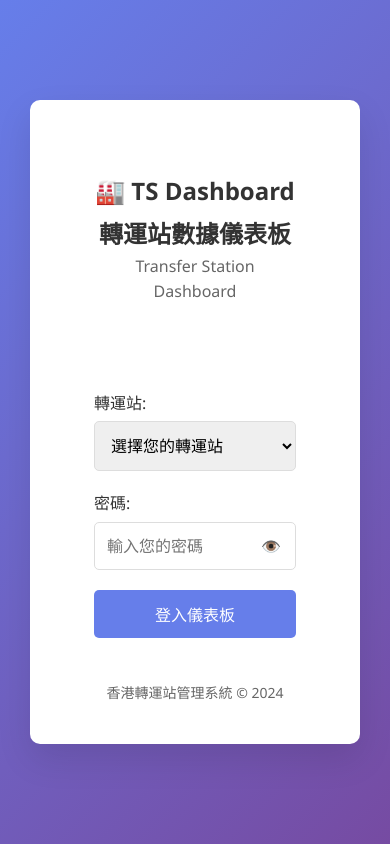
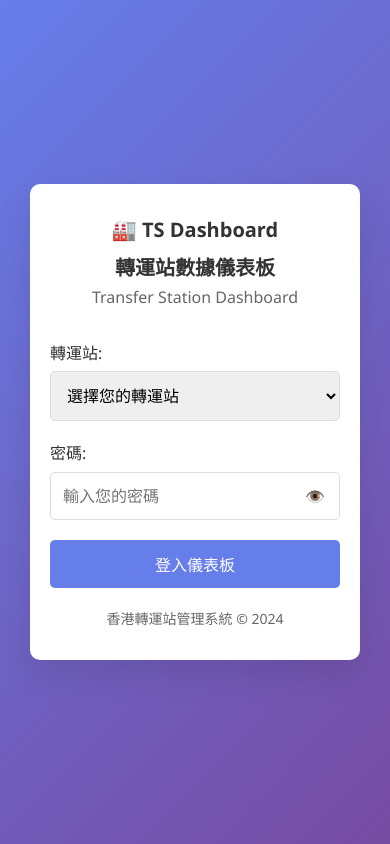
Before and after one commit to TDGWKTS/ts-dashboard, a website: page index.html in a window 390 px wide. Drawn offline with Linux system fonts and the light colour scheme.

Commit message:
Update login.css

```diff
--- a/login.css
+++ b/login.css
@@ -132,22 +132,19 @@
     opacity: 0.6;
     cursor: not-allowed;
 }
+
+/* Mobile responsive */
 @media (max-width: 480px) {
     .login-container {
+        padding: 30px 20px;
         margin: 10px;
     }
 
-    .login-header {
-        padding: 2rem 1.5rem;
+    .login-header h1 {
+        font-size: 20px;
     }
 
-    .login-form {
-        padding: 1.5rem;
+    .logo-text {
+        font-size: 20px;
     }
-
-    .login-logo {
-        width: 60px;
-        height: 60px;
-    }
-
 }
```
